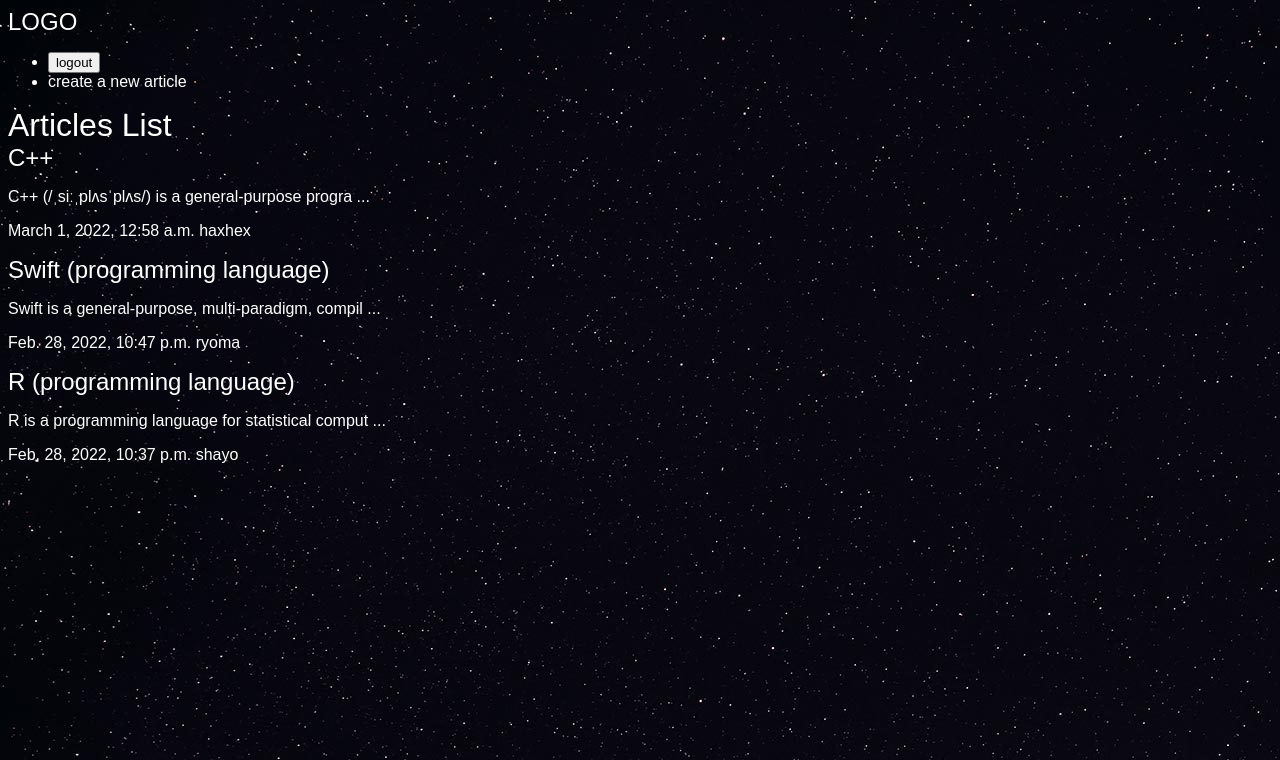
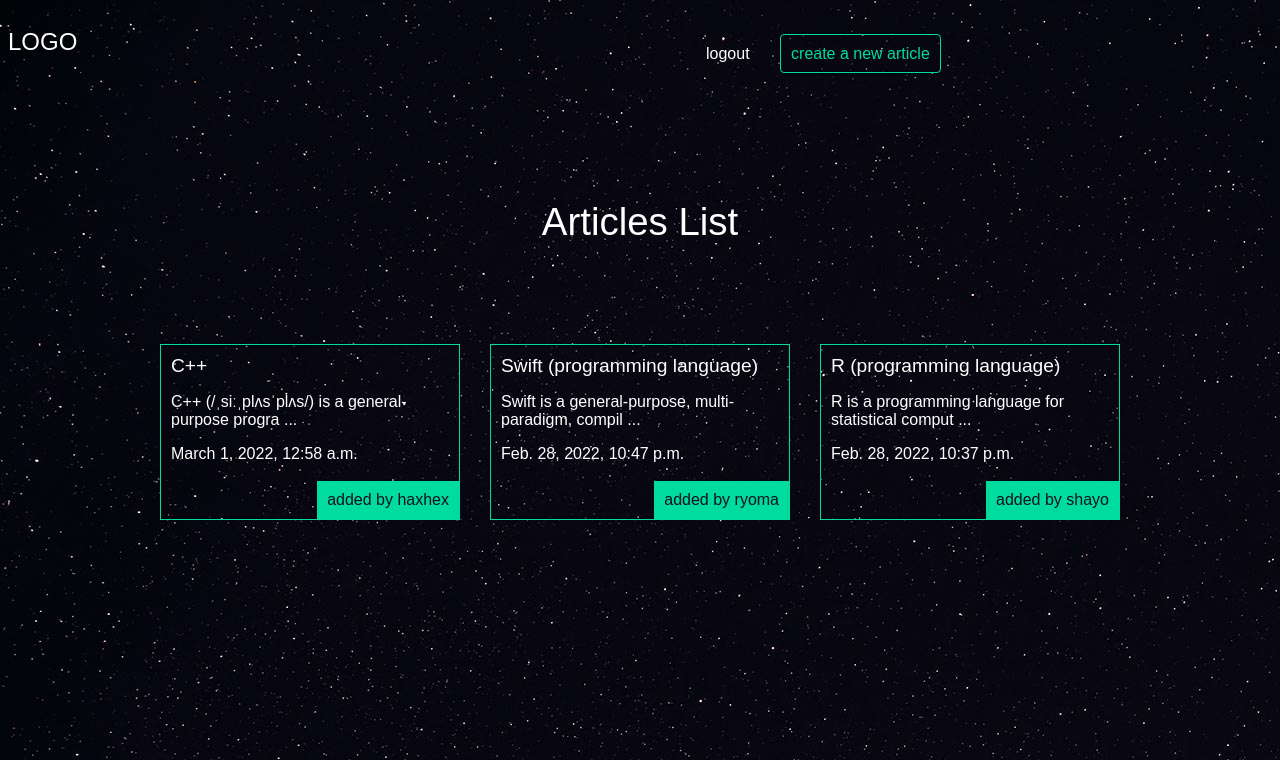
Before and after one commit to haxhex/mydjangoBlog, a Django app: page /articles/ in a window 1280 px wide. Shown: the top 760 px of the page. Run offline with Django 4.2, Linux system fonts and the light colour scheme; a user stored in the database is signed in; data comes from the database, SQL or seed files in the repository; both versions use the stored data as it was after the commit.

Commit message:
add styles

```diff
--- a/articles/templates/articles/articleslist.html
+++ b/articles/templates/articles/articleslist.html
@@ -3,12 +3,15 @@
 Articles List
 {% endblock %}
 {% block content %}
-     <div class="container">
 <h1>Articles List</h1>
+<div class="articles">
      {% for article in articles %}
+<div class="article">
      <h2><a href="{% url 'articles:detail' slug=article.slug %}">{{article.title}}</a></h2>
      <p>{{article.snippet}}</p>
-         <p>{{article.date}} {{article.author}}</p>
+     <p>{{article.date}}</p>
+     <p class="author"> added by {{article.author.username}}</p>
+</div>
 {% endfor %}
 </div>
 {% endblock %}
--- a/assets/styles.css
+++ b/assets/styles.css
@@ -1,7 +1,7 @@
 body {
   background-color: #0f121f;
   background-image: url(stars.jpg);
-  background-repeat-y:no-repeat;
+  background-repeat:no-repeat;
   background-attachment: fixed;
   color:#fff;
 }
@@ -18,3 +18,105 @@ a,a:hover,a:visited{
   color:#fff;
   text-decoration:none;
 }
+.wrapper{
+  max-width:960px;
+  margin: 0 auto;
+}
+div.wrapper h1{
+  text-align:center;
+  margin:100px auto;
+  font-size:2.4em;
+}
+header{
+  display:grid;
+  grid-template-columns:1fr 1fr;
+  padding:20px 0;
+}
+nav li{
+  display:inline-block;
+  margin-left:20px;
+}
+nav button{
+  background:none;
+  color:#fff;
+  cursor:pointer;
+  border:0;
+  font-size:1em;
+}
+.articles{
+  display:grid;
+  grid-template-columns:1fr 1fr 1fr;
+  grid-gap:30px;
+}
+.article{
+  padding:10px;
+  border:1px solid #00dba0;
+  position:relative;
+  padding-bottom:40px;
+}
+.article h2{
+  font-size:1.2em;
+}
+.article .author {
+  padding:10px;
+  background-color:#00dba0;
+  position:absolute;
+  right:0;
+  bottom:0;
+  margin:0;
+  color:#0f121f;
+
+}
+.article-detail .article{
+  padding:0;
+}
+.article-detail .article img{
+  max-width:100%;
+}
+.article-detail .article h2{
+  text-align:center;
+  font-size:2em;
+}
+.article-detail p{
+  text-align:center;
+}
+.site-form{
+  margin-top:60px;
+  border:1px solid #00dba0;
+  padding:20px;
+}
+.site-form input,.site-form textarea{
+  display:block;
+  margin:20px 0 0 0;
+  padding:10px;
+}
+a.highlight{
+  border:1px solid #00dba0;
+  padding:10px;
+  border-radius:4px;
+  color:#00dba0
+}
+.helptext,.helptext ul{
+  margin:0 auto 20px;
+  color:#bbb;
+  font-size:0.9em;
+  display:block;
+}
+.errorlist li{
+  padding:10px;
+  list-style-type:none;
+  border:1px solid #ff5722;
+  color:#ff5722;
+  margin:10px 0;
+}
+.errorlist{
+  padding:0;
+}
+.site-form input[type="submit"]{
+  border:0;
+  color:#fff;
+  font-size:1.2em;
+  background:#00dba0;
+  border-radius:4px;
+  margin:10px 0;
+}
--- a/djangoBlog/urls.py
+++ b/djangoBlog/urls.py
@@ -4,15 +4,16 @@ from . import views
 from django.contrib.staticfiles.urls import staticfiles_urlpatterns
 from django.conf import settings
 from django.conf.urls.static import static
+from articles.views import article_list
 # . : current path
 
 urlpatterns = [
     path('admin/', admin.site.urls),
     path('about/', views.about),
-    path('', views.home),
     # if we go to article next urls will be in this path
     path('articles/', include('articles.urls')),
     path('accounts/', include('accounts.urls')),
+    path('', article_list),
 ]
 
 urlpatterns += staticfiles_urlpatterns()
--- a/templates/base.html
+++ b/templates/base.html
@@ -10,6 +10,7 @@
     <link rel="stylesheet" href="{% static 'styles.css' %}">
   </head>
   <body>
+<header>
   <h2><a href="{% url 'articles:list' %}">LOGO</a></h2>
   <nav>
     <ul>
@@ -21,7 +22,7 @@
         </form>
       </li>
       <li>
-          <a href="{% url 'articles:create' %}">create a new article</a>
+        <a class="highlight" href="{% url 'articles:create' %}">create a new article</a>
       </li>
       {% else %}
       <li>
@@ -33,6 +34,7 @@
       {% endif %}
     </ul>
   </nav>
+</header>
     <div class="wrapper">
       {% block content %}
       {% endblock %}
```
Also changed, not shown: db.sqlite3, media/articleimg.png (added). Lines whose indentation alone changed are shown as unchanged.
